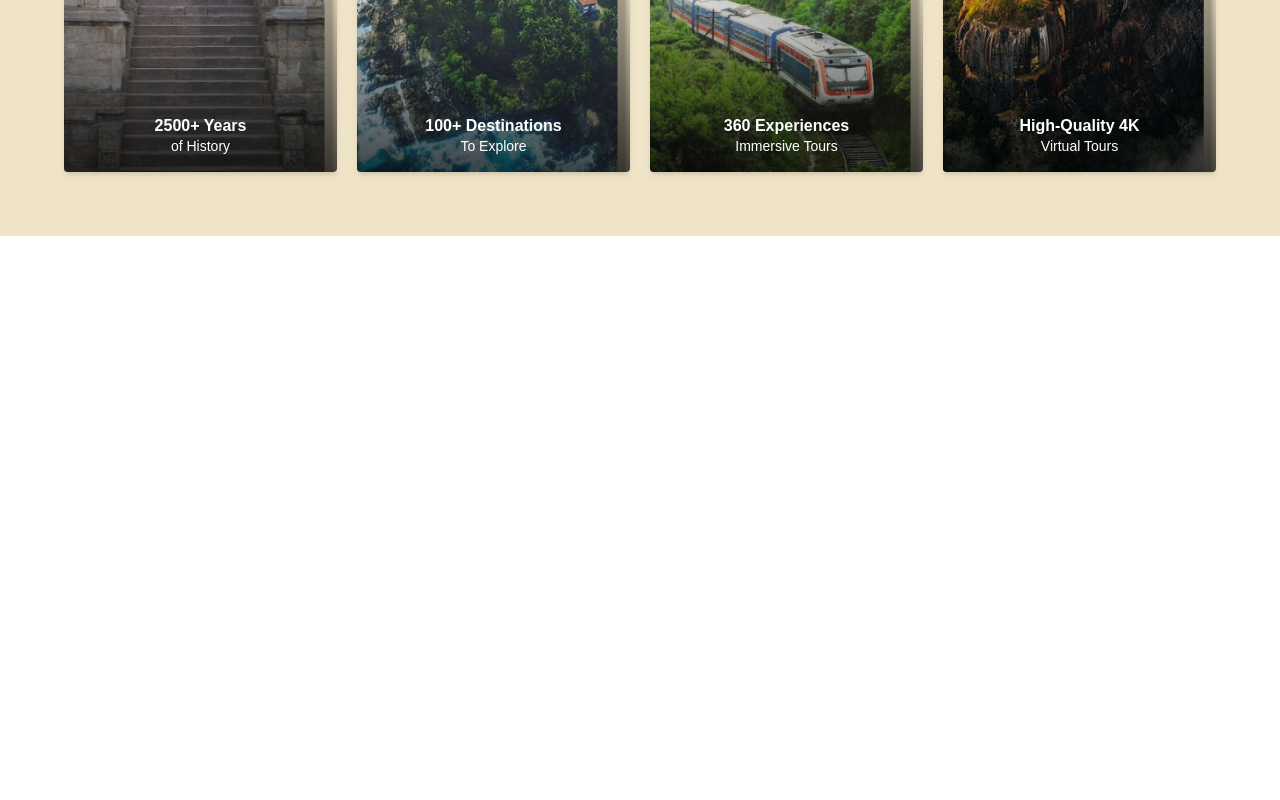
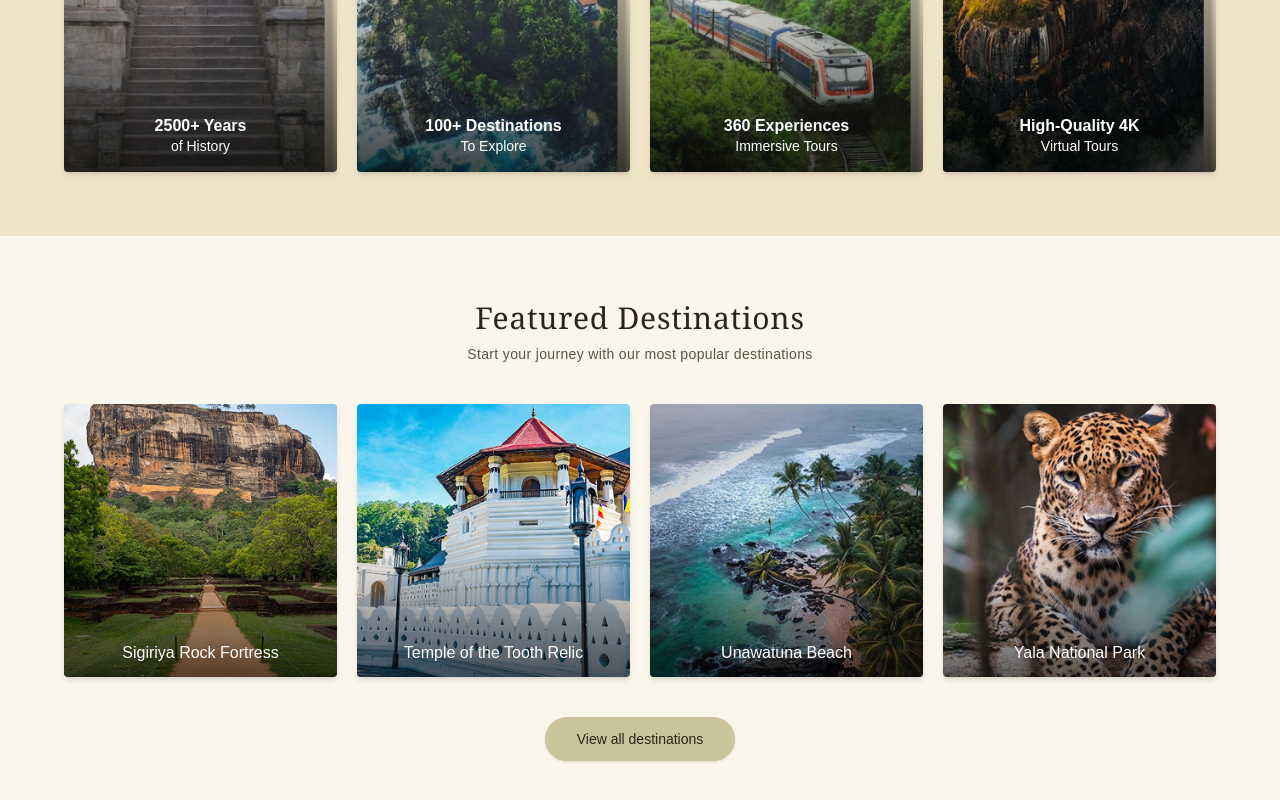
Before and after one commit to sandaliranmini/360LK, a Next.js app: page / in a window 1280 px wide. Shown: the part 360-1160 px from the top of the page. Before the commit the page ends 800 px from the top, so only its background shows below. Built offline with nearby package versions, Linux system fonts and the light colour scheme.

Commit message:
Connect featured destination component to the home page.

```diff
--- a/src/app/page.tsx
+++ b/src/app/page.tsx
@@ -1,8 +1,13 @@
-import YourVirtualGateway from "@/components/home/your-virtual-gateway";
+import YourVirtualGateway from "@/components/home/your-virtual-gateway"
+import FeaturedDestination from "@/components/home/featured-destinations";
 
 export default function HomePage(){
     return (
+        <>
 
 <YourVirtualGateway/>
+
+<FeaturedDestination/>
+</>
     );
 }
--- a/src/components/home/featured-destinations.tsx
+++ b/src/components/home/featured-destinations.tsx
@@ -2,19 +2,19 @@ type Destination = { name: string; image: string };
 const destinations = [
   {
     name: "Sigiriya Rock Fortress",
-    image: "public\images\FD_01.png",
+    image: "/images/FD_01.png",
   },
   {
     name: "Temple of the Tooth Relic",
-    image: "public\images\FD_02.png",
+    image: "/images/FD_02.png",
   },
   {
     name: "Unawatuna Beach",
-    image: "public\images\FD_03.png",
+    image: "/images/FD_03.png",
   },
   {
     name: "Yala National Park",
-    image: "public\images\FD_04.png",
+    image: "/images/FD_04.png",
   },
 ];
 
```
